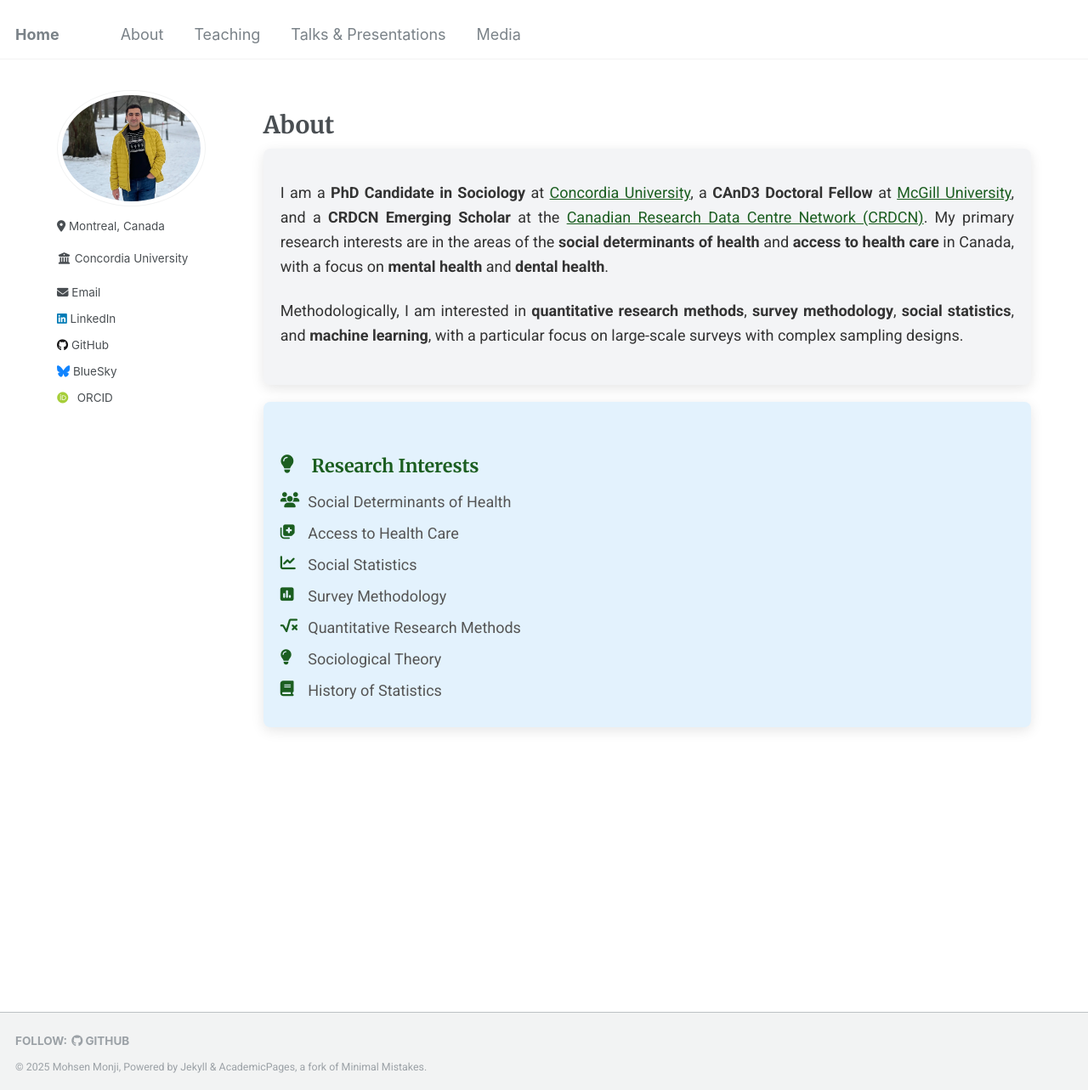
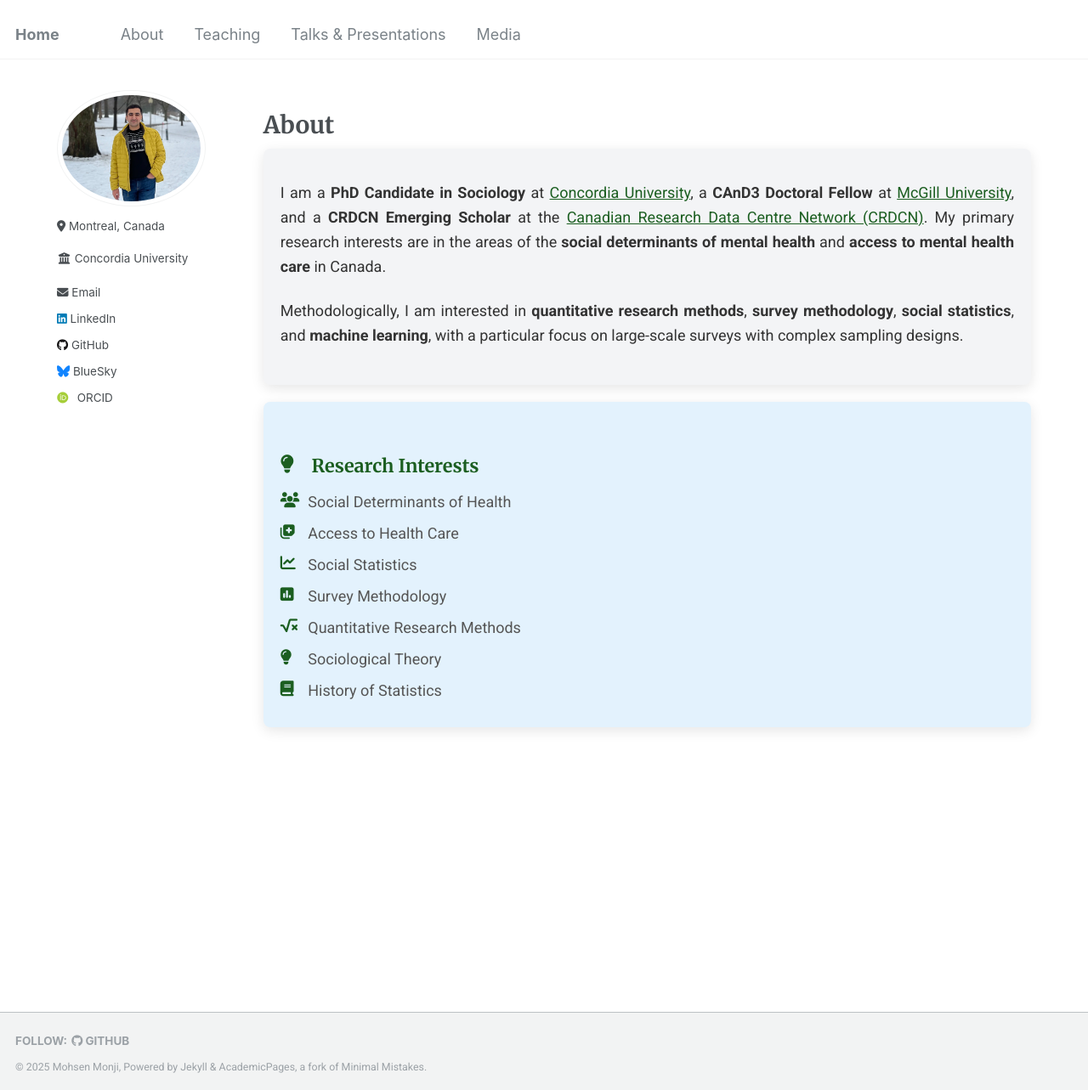
Before and after one commit to Mohsnmonji/mohsnmonji.github.io, a Jekyll site: the page built from about-me.md, in a window 1280 px wide and 1283 px high. Shown: the whole window at 85% size. Built offline with Jekyll 4.4.1, drawn with Linux system fonts in a browser that asks for light colours; some web fonts are replaced.

Commit message:
Update about-me.md

```diff
--- a/about-me.md
+++ b/about-me.md
@@ -93,9 +93,8 @@ author_profile: true
     and a <strong>CRDCN Emerging Scholar</strong> at the
     <a href="https://crdcn.ca" target="_blank">Canadian Research Data Centre Network (CRDCN)</a>.
     My primary research interests are in the areas of the
-    <strong>social determinants of health</strong> and
-    <strong>access to health care</strong> in Canada, with a focus on
-    <strong>mental health</strong> and <strong>dental health</strong>.
+    <strong>social determinants of mental health</strong> and
+    <strong>access to mental health care</strong> in Canada.
   </p>
 
   <p>
```
